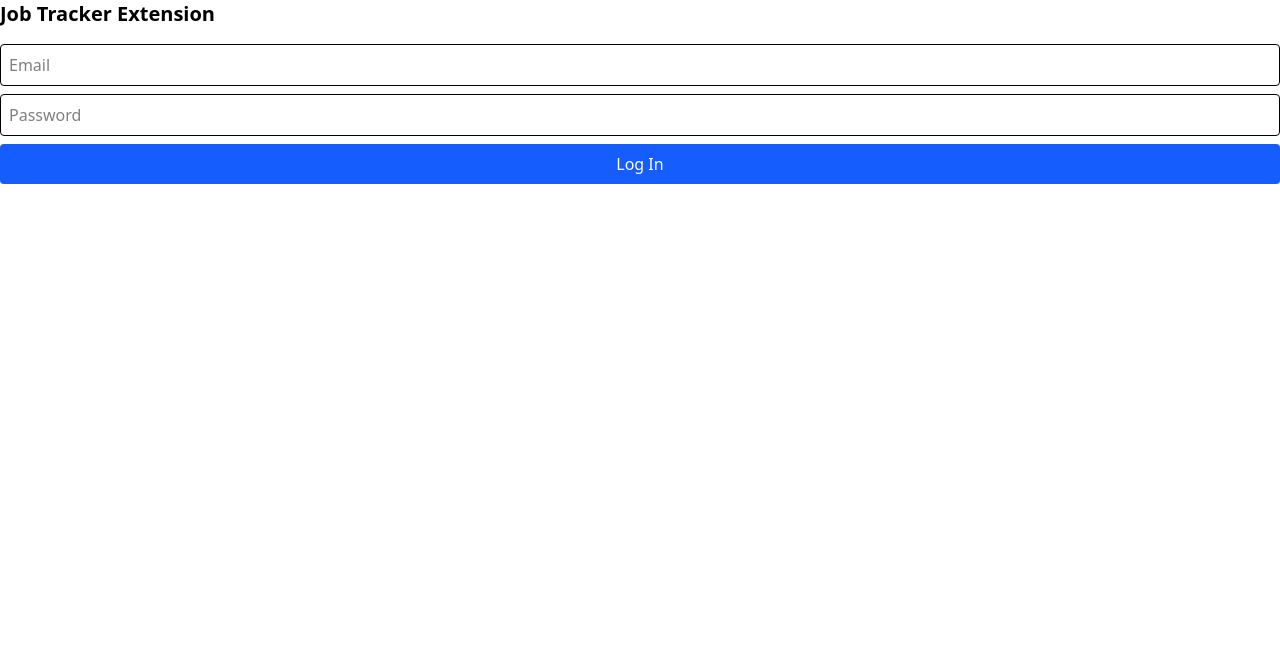
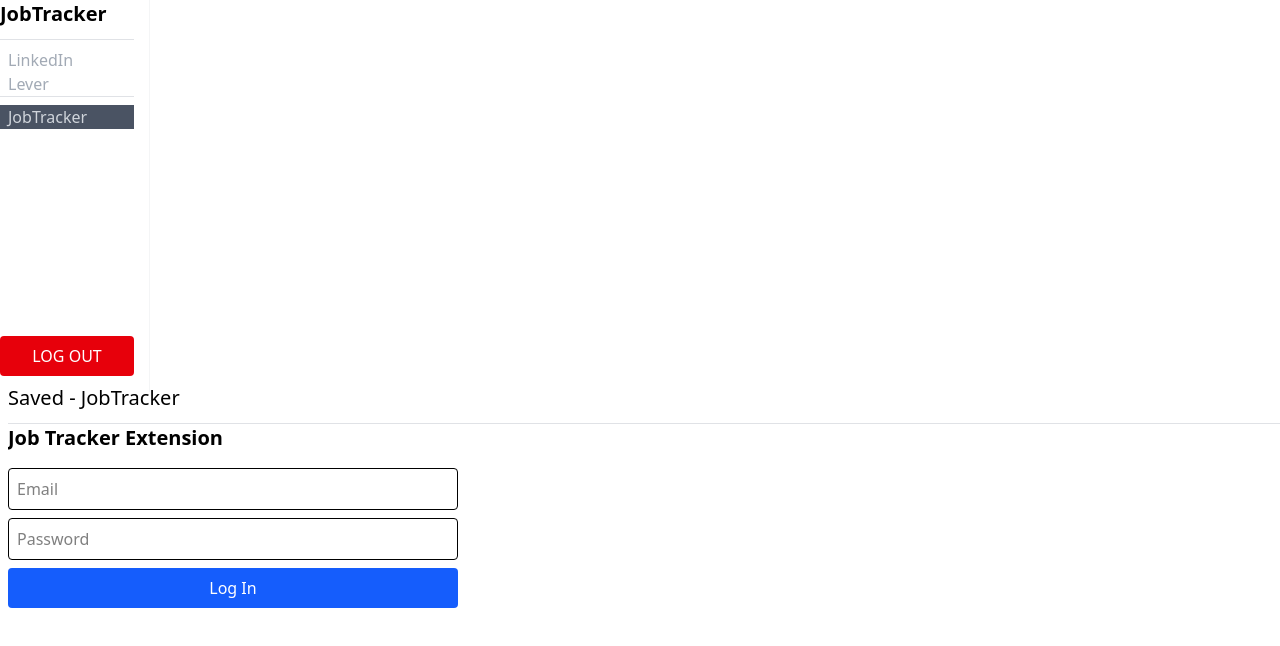
Before and after one commit to alvin-ictn/job-tracker-react-chrome-ext, a React (Vite) app: page / in a window 1280 px wide. Shown: the top 646 px of the page. Built offline with nearby package versions, Linux system fonts and the light colour scheme.

Commit message:
feat: implement store for draft job

```diff
--- a/package.json
+++ b/package.json
@@ -14,6 +14,7 @@
   "dependencies": {
     "@supabase/supabase-js": "^2.49.4",
     "@tailwindcss/vite": "^4.1.5",
+    "classnames": "^2.5.1",
     "react": "^19.0.0",
     "react-dom": "^19.0.0",
     "zustand": "^5.0.4"
--- a/src/App.tsx
+++ b/src/App.tsx
@@ -1,5 +1,7 @@
-import { Fragment, useEffect, useState } from "react";
+import { useEffect, useState } from "react";
+import MainLayout from "./layout";
 import { supabase } from "./lib/supabase-client";
+import { useDraftJobsStore } from "./store/use-draft-job-store";
 import { useJobStore } from "./store/use-job-store";
 
 const storageKey = "job_applications";
@@ -14,8 +16,9 @@
   const fetchJobs = useJobStore((state) => state.fetchJobs);
   const clearJobs = useJobStore((state) => state.clearJobs);
   const [jobss, setJobs] = useState([]);
+  const {jobs: draftJobs, addJob} = useDraftJobsStore();
 
-  // Check session on load
+  console.log("TEST", draftJobs)
   useEffect(() => {
     async function checkSession() {
       const {
@@ -30,14 +33,13 @@
     checkSession();
   }, [fetchJobs]);
 
-
   useEffect(() => {
     chrome?.storage?.local?.get?.([storageKey], (result) => {
       const savedJobs = result[storageKey] || [];
       setJobs(savedJobs);
+      addJob(savedJobs)
     });
 
-    // Optional: listen for changes (if content script adds new job)
     const handleChange = (
       changes: { [key: string]: chrome.storage.StorageChange },
       areaName: string
@@ -45,6 +47,8 @@
       if (areaName === "local" && changes[storageKey]) {
         const newValue = changes[storageKey].newValue || [];
         setJobs(newValue);
+        addJob(newValue)
+
       }
     };
 
@@ -52,8 +56,7 @@
 
     // Cleanup listener on unmount
     return () => chrome.storage.onChanged.removeListener(handleChange);
-  }, []);
-
+  }, [addJob]);
 
   const handleLogin = async () => {
     const { data, error } = await supabase.auth.signInWithPassword({
@@ -80,7 +83,7 @@
   if (loading) return <p className="p-4">Loading...</p>;
 
   return (
-    <Fragment
+    <MainLayout
     // className="p-4 w-[300px] font-sans text-gray-800"
     >
       <h2 className="text-xl font-bold mb-4">Job Tracker Extension</h2>
@@ -121,7 +124,6 @@
           >
             Log Out
           </button>
-
           <h3 className="text-lg font-semibold mb-2">Saved Applications</h3>
           LOLO
           {JSON.stringify(jobss)}
@@ -146,6 +148,6 @@
           )}
         </>
       )}
-    </Fragment>
+    </MainLayout>
   );
 }
--- /dev/null
+++ b/src/features/auth.tsx
@@ -0,0 +1,51 @@
+import { useState } from "react";
+import { supabase } from "../lib/supabase-client";
+import { useJobStore } from "../store/use-job-store";
+
+export function Login() {
+  const [email, setEmail] = useState("");
+  const [password, setPassword] = useState("");
+  const [userEmail, setUserEmail] = useState<string | null>(null);
+
+  const fetchJobs = useJobStore((state) => state.fetchJobs);
+
+  const handleLogin = async () => {
+    const { data, error } = await supabase.auth.signInWithPassword({
+      email,
+      password,
+    });
+
+    if (error) {
+      alert("Login failed: " + error.message);
+    } else {
+      setUserEmail(data.user?.email || null);
+      await fetchJobs();
+    }
+  };
+  return (
+    <>
+      <input
+        type="email"
+        placeholder="Email"
+        value={email}
+        onChange={(e) => setEmail(e.target.value)}
+        className="w-full p-2 border rounded mb-2"
+      />
+
+      <input
+        type="password"
+        placeholder="Password"
+        value={password}
+        onChange={(e) => setPassword(e.target.value)}
+        className="w-full p-2 border rounded mb-2"
+      />
+
+      <button
+        onClick={handleLogin}
+        className="w-full bg-blue-600 text-white rounded p-2 hover:bg-blue-700"
+      >
+        Log In {userEmail}
+      </button>
+    </>
+  );
+}
--- /dev/null
+++ b/src/hooks/use-draft-job.ts
@@ -0,0 +1,15 @@
+import { useDraftJobsStore } from "../store/use-draft-job-store";
+
+export function useDraftJobs() {
+  const jobs = useDraftJobsStore((state) => state.jobs);
+  const addJob = useDraftJobsStore((state) => state.addJob);
+  const removeJob = useDraftJobsStore((state) => state.removeJob);
+  const clearJobs = useDraftJobsStore((state) => state.clearJobs);
+
+  return {
+    jobs,
+    addJob,
+    removeJob,
+    clearJobs,
+  };
+}
--- a/src/layout/header.tsx
+++ b/src/layout/header.tsx
@@ -1,5 +1,10 @@
+import { usePopupStore } from "../store/use-popup-store";
+
 export default function Header() {
+  const { config } = usePopupStore();
+
+  console.log('config', config)
   return (
-    <header className="top-0 h-10 w-full border-b border-slate-700/15">Title</header>
+    <header className="top-0 h-10 w-full border-b border-slate-700/15 font-medium text-xl">{config.title}</header>
   );
 }
--- a/src/layout/sidebar.tsx
+++ b/src/layout/sidebar.tsx
@@ -1,4 +1,9 @@
+import classNames from "classnames";
+import { usePopupStore } from "../store/use-popup-store";
+
 export default function Sidebar() {
+  const { config, setConfig } = usePopupStore();
+
   return (
     <nav
       className="left-0 top-0 h-[calc(100dvh-16px)] w-[150px] sticky flex flex-col justify-between max-h-[384px]
@@ -13,15 +18,47 @@
           <div className="border-b border-slate-700/15 mb-2">
             <ul>
               <li>
-                <button>
-                  <span className="text-slate-600/50 py-1 px-2 text-base font-medium">
+                <button
+                  className={classNames(
+                    "cursor-pointer",
+                    config.menu === "linkedin"
+                      ? "bg-slate-800/80 text-slate-100/80 hover:text-slate-300/80"
+                      : "text-slate-600/50 hover:text-slate-900",
+                    "w-full text-left"
+                  )}
+                  onClick={() =>
+                    setConfig({
+                      menu: "linkedin",
+                      title: "Draft - LinkedIn",
+                    })
+                  }
+                >
+                  <span
+                    className={classNames(" py-1 px-2 text-base font-medium")}
+                  >
                     LinkedIn
                   </span>
                 </button>
               </li>
               <li>
-                <button>
-                  <span className="text-slate-600/50 py-1 px-2 text-base font-medium">
+                <button
+                  className={classNames(
+                    "cursor-pointer",
+                    config.menu === "lever"
+                      ? "bg-slate-800/80 text-slate-100/80 hover:text-slate-300/80"
+                      : "text-slate-600/50 hover:text-slate-900",
+                    "w-full text-left"
+                  )}
+                  onClick={() =>
+                    setConfig({
+                      menu: "lever",
+                      title: "Draft - Lever",
+                    })
+                  }
+                >
+                  <span
+                    className={classNames(" py-1 px-2 text-base font-medium")}
+                  >
                     Lever
                   </span>
                 </button>
@@ -31,9 +68,27 @@
           <div>
             <ul>
               <li>
-                <span className="text-slate-600/50 py-1 px-2 text-base font-medium">
-                  JobTracker
-                </span>
+                <button
+                  className={classNames(
+                    "cursor-pointer",
+                    config.menu === "jobtracker"
+                      ? "bg-slate-800/80 text-slate-100/80 hover:text-slate-300/80"
+                      : "text-slate-600/50 hover:text-slate-900",
+                    "w-full text-left"
+                  )}
+                  onClick={() =>
+                    setConfig({
+                      menu: "jobtracker",
+                      title: "Saved - JobTracker",
+                    })
+                  }
+                >
+                  <span
+                    className={classNames("py-1 px-2 text-base font-medium")}
+                  >
+                    JobTracker
+                  </span>
+                </button>
               </li>
             </ul>
           </div>
@@ -41,7 +96,7 @@
       </div>
       <div className="mr-4">
         <button className="w-full bg-red-600 text-white rounded p-2 hover:bg-red-700 cursor-pointer mb-2 px-2">
-            LOG OUT
+          LOG OUT
         </button>
       </div>
     </nav>
--- a/src/popup.tsx
+++ b/src/popup.tsx
@@ -1,10 +1,5 @@
 import ReactDOM from "react-dom/client";
 import App from "./App";
-import MainLayout from "./layout";
 import "./styles/style.css";
 
-ReactDOM.createRoot(document.getElementById("root")!).render(
-  <MainLayout>
-    <App />
-  </MainLayout>
-);
+ReactDOM.createRoot(document.getElementById("root")!).render(<App />);
--- a/src/script/platform/lever.ts
+++ b/src/script/platform/lever.ts
@@ -34,7 +34,8 @@
     p_location_type: location_type?.trim(),
     p_job_location: location?.trim(),
     applied_date: new Date().toISOString(),
-    job_url: jobUrl,
+    p_job_url: jobUrl,
+    p_applied_from: "lever",
     p_from_extension: true,
   };
 }
--- /dev/null
+++ b/src/store/use-draft-job-store.ts
@@ -0,0 +1,38 @@
+import { create } from "zustand";
+import { persist } from "zustand/middleware";
+
+export interface DraftJob {
+  job_url: string;
+  platform: "linkedin" | "lever" | "other";
+  company: string;
+  position: string;
+}
+
+interface DraftJobsState {
+  jobs: DraftJob[];
+  addJob: (job: DraftJob) => void;
+  removeJob: (job_url: string) => void;
+  clearJobs: () => void;
+}
+
+export const useDraftJobsStore = create<DraftJobsState>()(
+  persist(
+    (set, get) => ({
+      jobs: [],
+      addJob: (job) => {
+        if (!get().jobs.some((j) => j.job_url === job.job_url)) {
+          set((state) => ({ jobs: [...state.jobs, job] }));
+        }
+      },
+      removeJob: (job_url) => {
+        set((state) => ({
+          jobs: state.jobs.filter((j) => j.job_url !== job_url),
+        }));
+      },
+      clearJobs: () => set({ jobs: [] }),
+    }),
+    {
+      name: "jobtracker-draft-jobs",
+    }
+  )
+);
--- /dev/null
+++ b/src/store/use-draft-store.ts
@@ -0,0 +1,61 @@
+import { create } from "zustand";
+import { persist } from "zustand/middleware";
+
+type JobDraft = {
+  [jobId: string]: Partial<any>; // Later you can replace 'any' with your Job type
+};
+
+interface JobDraftState {
+  drafts: JobDraft;
+  lastModified: Record<string, string>; // jobId → ISO string
+  setDraft: (
+    id: string,
+    data: Partial<any>,
+    options?: { replace?: boolean; move?: boolean; adjust?: boolean }
+  ) => void;
+  getAllDrafts: () => JobDraft;
+  clearDraft: (id: string) => void;
+  clearAll: () => void;
+}
+
+export const useJobDraftStore = create<JobDraftState>()(
+  persist(
+    (set, get) => ({
+      drafts: {},
+      lastModified: {},
+
+      setDraft: (id, data, options) =>
+        set((state) => {
+          return {
+            drafts: {
+              ...state.drafts,
+              [id]: options?.replace
+                ? { ...data } // Full replace mode
+                : { ...(state.drafts[id] || {}), ...data }, // Merge mode
+            },
+            lastModified: {
+              ...state.lastModified,
+              [id]: new Date().toISOString(),
+            },
+          };
+        }),
+
+      getAllDrafts: () => get().drafts,
+
+      clearDraft: (id) =>
+        set((state) => {
+          const { [id]: _, ...remainingDrafts } = state.drafts;
+          const { [id]: __, ...remainingLastModified } = state.lastModified;
+          return {
+            drafts: remainingDrafts,
+            lastModified: remainingLastModified,
+          };
+        }),
+
+      clearAll: () => set({ drafts: {}, lastModified: {} }),
+    }),
+    {
+      name: "job-drafts-storage",
+    }
+  )
+);
--- /dev/null
+++ b/src/store/use-popup-store.ts
@@ -0,0 +1,23 @@
+import { create } from "zustand";
+
+export interface PopupConfig {
+  menu: string;
+  title: string;
+}
+
+interface PopupStore {
+  config: PopupConfig;
+  setConfig: (config: Partial<PopupConfig>) => void;
+}
+
+export const usePopupStore = create<PopupStore>((set) => ({
+  config: {
+    menu: "jobtracker",
+    title: "Saved - JobTracker"
+  },
+  setConfig: (newConfig) => {
+    set((state) => ({
+      config: { ...state.config, ...newConfig },
+    }));
+  },
+}));
```
Also changed, not shown: 1 other file (tests, documents, lock files or other folders).
